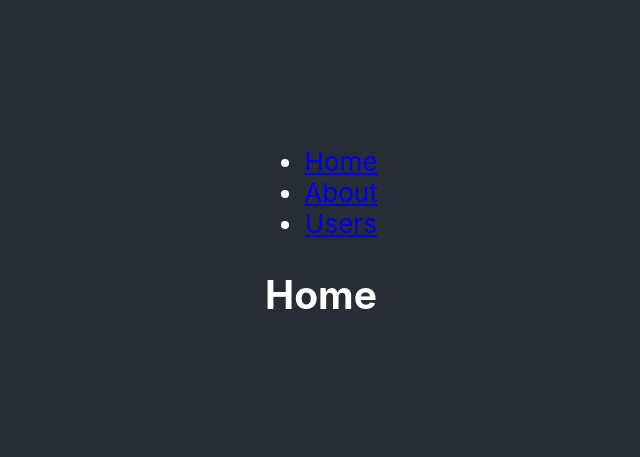
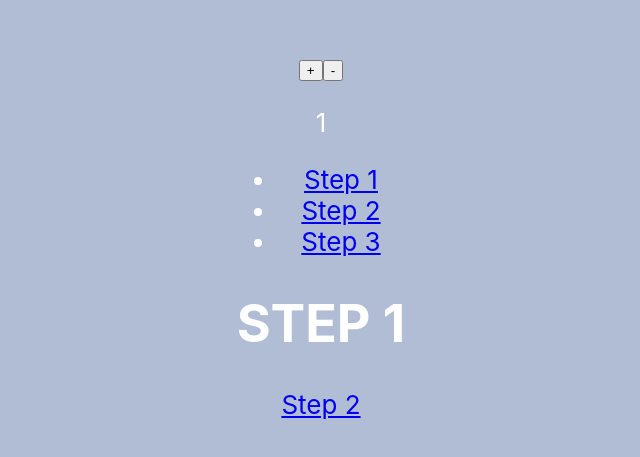
Before and after one commit to perryr16/lbl-linkage-redux, a React (Create React App) app: page /step1 in a window 1280 px wide. Shown: the part 165-622 px from the top of the page, without its empty margins (319-959 px from the left). Built offline with nearby package versions, Linux system fonts and the light colour scheme.

Commit message:
basic increment function working

```diff
--- a/package.json
+++ b/package.json
@@ -3,6 +3,7 @@
   "version": "0.1.0",
   "private": true,
   "dependencies": {
+    "@reduxjs/toolkit": "^1.5.1",
     "@testing-library/jest-dom": "^5.11.10",
     "@testing-library/react": "^11.2.6",
     "@testing-library/user-event": "^12.8.3",
@@ -10,8 +11,10 @@
     "@types/node": "^12.20.7",
     "@types/react": "^17.0.3",
     "@types/react-dom": "^17.0.3",
+    "@types/react-router": "^5.1.13",
     "react": "^17.0.2",
     "react-dom": "^17.0.2",
+    "react-redux": "^7.2.3",
     "react-router-dom": "^5.2.0",
     "react-scripts": "4.0.3",
     "typescript": "^4.2.3",
@@ -40,5 +43,8 @@
       "last 1 firefox version",
       "last 1 safari version"
     ]
+  },
+  "devDependencies": {
+    "@types/react-router-dom": "^5.1.7"
   }
 }
--- a/src/App.css
+++ b/src/App.css
@@ -14,7 +14,7 @@
 }
 
 .App-header {
-  background-color: #282c34;
+  background-color: #b1bdd4;
   min-height: 100vh;
   display: flex;
   flex-direction: column;
--- a/src/App.tsx
+++ b/src/App.tsx
@@ -1,62 +1,15 @@
 import React from "react";
 import './App.css';
-import {
-  BrowserRouter as Router,
-  Switch,
-  Route,
-  Link
-} from "react-router-dom";
+import {NavBar} from '../src/components/index'
 
-function App() {
+function App(props:any) {
   return (
     <div className="App">
       <header className="App-header">
-        <Router>
-          <div>
-            <nav>
-              <ul>
-                <li>
-                  <Link to="/">Home</Link>
-                </li>
-                <li>
-                  <Link to="/about">About</Link>
-                </li>
-                <li>
-                  <Link to="/users">Users</Link>
-                </li>
-              </ul>
-            </nav>
-
-            {/* A <Switch> looks through its children <Route>s and
-                renders the first one that matches the current URL. */}
-            <Switch>
-              <Route path="/about">
-                <About />
-              </Route>
-              <Route path="/users">
-                <Users />
-              </Route>
-              <Route path="/">
-                <Home />
-              </Route>
-            </Switch>
-          </div>
-        </Router>
+        <NavBar />
       </header>
     </div>
   );
 }
 
 export default App;
-
-function Home() {
-  return <h2>Home</h2>;
-}
-
-function About() {
-  return <h2>About</h2>;
-}
-
-function Users() {
-  return <h2>Users</h2>;
-}
--- /dev/null
+++ b/src/components/index.tsx
@@ -0,0 +1,13 @@
+import {NavBar} from './nav/nav-bar'
+import {NavBtn} from './nav/nav-btn'
+import {Step1Card} from './steps/step1-card'
+import {Step2Card} from './steps/step2-card'
+import {Step3Card} from './steps/step3-card'
+
+export {
+   NavBar,
+   NavBtn,
+   Step1Card,
+   Step2Card,
+   Step3Card,
+}
--- /dev/null
+++ b/src/components/nav/nav-bar.tsx
@@ -0,0 +1,68 @@
+import React from 'react';
+import {useSelector, useDispatch} from 'react-redux';
+import {BrowserRouter, Link, Switch, Route} from 'react-router-dom'
+import {Step1Card, Step2Card, Step3Card} from '../index'
+import store from '../../store/store';
+
+
+interface Props {
+  dispatch?: any
+}
+
+export const NavBar: React.FC<Props> = (props) => {
+  const state = props
+  const dispatch = useDispatch()
+
+  const stopHere = () => {
+    let x = 1;
+  }
+  const increment = () => {
+    store.dispatch({type: 'step/increment'})
+  }
+  const decrement = () => {
+    store.dispatch({type: 'step/decrement'})
+    // dispatch(decrement)
+  }
+
+  const currentStep:any = useSelector<any>(state => state.step)
+
+   return (
+     <div>
+       {stopHere()}
+       <button onClick={increment}>+</button>
+       <button onClick={decrement}>-</button>
+       <p>{store.getState()}</p>
+      <BrowserRouter>
+        <div>
+          <nav>
+            <ul>
+              <li>
+                <Link to="/step1">Step 1</Link>
+              </li>
+              <li>
+                <Link to="/step2">Step 2</Link>
+              </li>
+              <li>
+                <Link to="/step3">Step 3</Link>
+              </li>
+            </ul>
+          </nav>
+
+          {/* A <Switch> looks through its children <Route>s and
+              renders the first one that matches the current URL. */}
+          <Switch>
+            <Route exact path="/step1">
+              <Step1Card />
+            </Route>
+            <Route exact path="/step2">
+              <Step2Card />
+            </Route>
+            <Route exact path="/step3">
+              <Step3Card />
+            </Route>
+          </Switch>
+        </div>
+      </BrowserRouter>
+     </div>
+   );
+}
--- /dev/null
+++ b/src/components/nav/nav-btn.tsx
@@ -0,0 +1,25 @@
+import React from 'react';
+import {BrowserRouter, Link, Switch, Route} from 'react-router-dom'
+
+
+interface Props {
+   pageName: string,
+   path: string,
+   nextComponent: any,
+}
+
+export const NavBtn: React.FC<Props> = (props) => {
+   const {pageName, path, nextComponent} = props
+   return (
+      <BrowserRouter>
+      <div>
+         <Link to={path}>{pageName}</Link>
+      </div>
+      <Switch>
+         <Route path={path}>
+            {nextComponent}
+         </Route>
+      </Switch>
+      </BrowserRouter>
+   );
+}
--- /dev/null
+++ b/src/components/steps/step1-card.tsx
@@ -0,0 +1,27 @@
+import React from 'react';
+import {NavBtn, Step2Card, Step3Card} from '../index';
+import {BrowserRouter, Link, Switch, Route} from 'react-router-dom';
+import {useSelector} from 'react-redux';
+import {selectStep} from './stepSlice'
+
+interface Props {
+
+}
+
+export const Step1Card: React.FC<Props> = () => {
+
+
+   const stepx:any = useSelector<any>(state => state.step)
+   return (
+      <div>
+         <h1>STEP 1</h1>
+         <p>{stepx}</p>
+         <BrowserRouter>
+            <Link to='/step2'>Step 2</Link>
+            <Switch>
+               <Route exact path='/step2' component={Step2Card}/>
+            </Switch>
+         </BrowserRouter>
+      </div>
+   );
+}
--- /dev/null
+++ b/src/components/steps/step2-card.tsx
@@ -0,0 +1,14 @@
+import React from 'react';
+import {NavBtn, Step1Card, Step3Card} from '../index'
+
+interface Props {
+
+}
+
+export const Step2Card: React.FC<Props> = () => {
+   return (
+      <div>
+         <h1>STEP 2</h1>
+      </div>
+   );
+}
--- /dev/null
+++ b/src/components/steps/step3-card.tsx
@@ -0,0 +1,15 @@
+import React from 'react';
+import {NavBtn, Step1Card, Step2Card} from '../index'
+
+interface Props {
+
+}
+
+export const Step3Card: React.FC<Props> = () => {
+   return (
+      <div>
+         <h1>STEP 3</h1>
+
+      </div>
+   );
+}
--- /dev/null
+++ b/src/components/steps/stepSlice.tsx
@@ -0,0 +1,19 @@
+import {createSlice} from '@reduxjs/toolkit';
+
+const options = {
+   name: 'step',
+   initialState: 1,
+   reducers: {
+      increment: (state: any, action: any) => {
+         return state + 1
+      },
+      decrement: (state: any, action:any) => {
+         state -= 1
+      }
+   }
+}
+
+const stepSlice = createSlice(options)
+export const stepReducer = stepSlice.reducer
+
+export const selectStep = (state:any):number => state.step;
--- a/src/index.tsx
+++ b/src/index.tsx
@@ -3,13 +3,19 @@ import ReactDOM from 'react-dom';
 import './index.css';
 import App from './App';
 import reportWebVitals from './reportWebVitals';
+import store from './store/store'
+import {Provider} from 'react-redux'
 
-ReactDOM.render(
+const render = () => ReactDOM.render(
   <React.StrictMode>
-    <App />
+    <Provider store={store}>
+      <App />
+    </Provider>
   </React.StrictMode>,
   document.getElementById('root')
 );
+render()
+store.subscribe(render)
 
 // If you want to start measuring performance in your app, pass a function
 // to log results (for example: reportWebVitals(console.log))
--- /dev/null
+++ b/src/store/store.tsx
@@ -0,0 +1,43 @@
+// import {configureStore} from '@reduxjs/toolkit';
+import {createStore} from '@reduxjs/toolkit';
+// import {stepReducer} from '../components/steps/stepSlice';
+// import {useSelector} from 'react-redux'
+
+
+// Actions
+const increment = () => {
+   return {type: 'step/increment'}
+}
+const decrement = () => {
+   return {type: 'step/decrement'}
+}
+
+// Reducer
+const initialState = 1;
+const stepReducer = (state:number = initialState, action:any) => {
+   switch (action.type) {
+      case 'step/increment':
+         return state + 1
+      case 'step/decrement':
+         return state - 1
+      default:
+         return state
+   }
+}
+
+// Store
+const store = createStore(stepReducer)
+
+
+// const store = configureStore({
+//    reducer: {
+//       step: stepReducer
+//    }
+// })
+
+export default store
+// console.log(store)
+// console.log(store.getState())
+// const selectStep = (state:any) => {
+//    state.step
+// }
```
Also changed, not shown: 1 other file (tests, documents, lock files or other folders).
